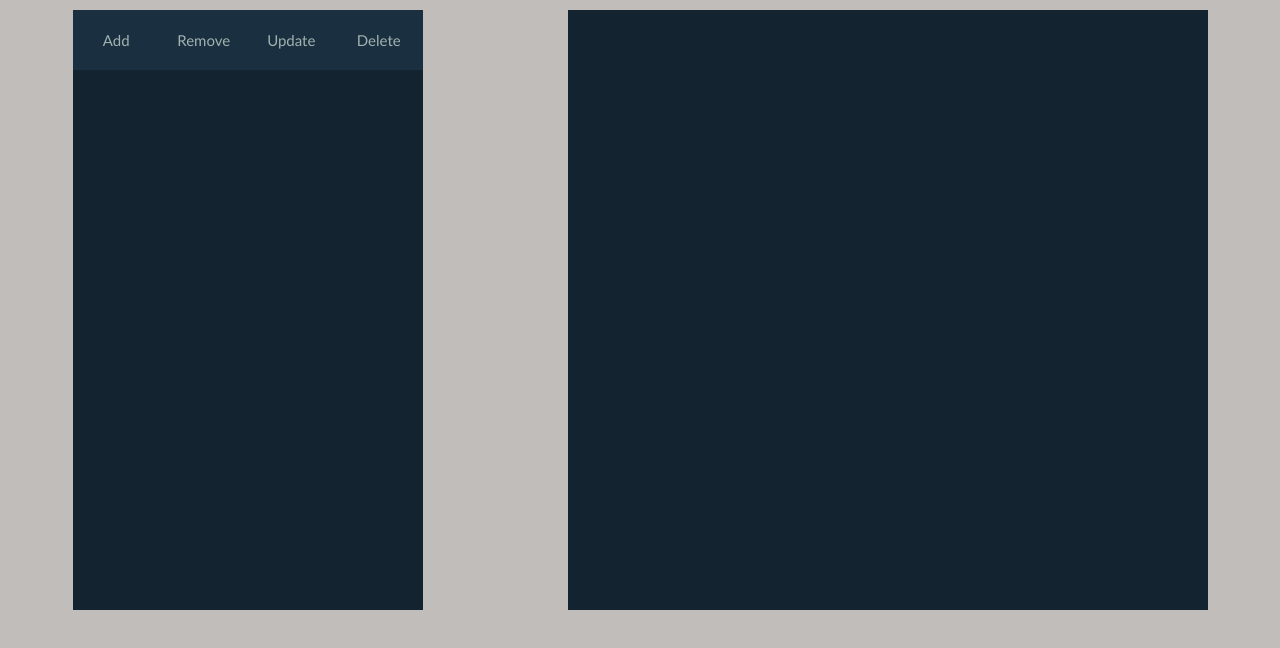
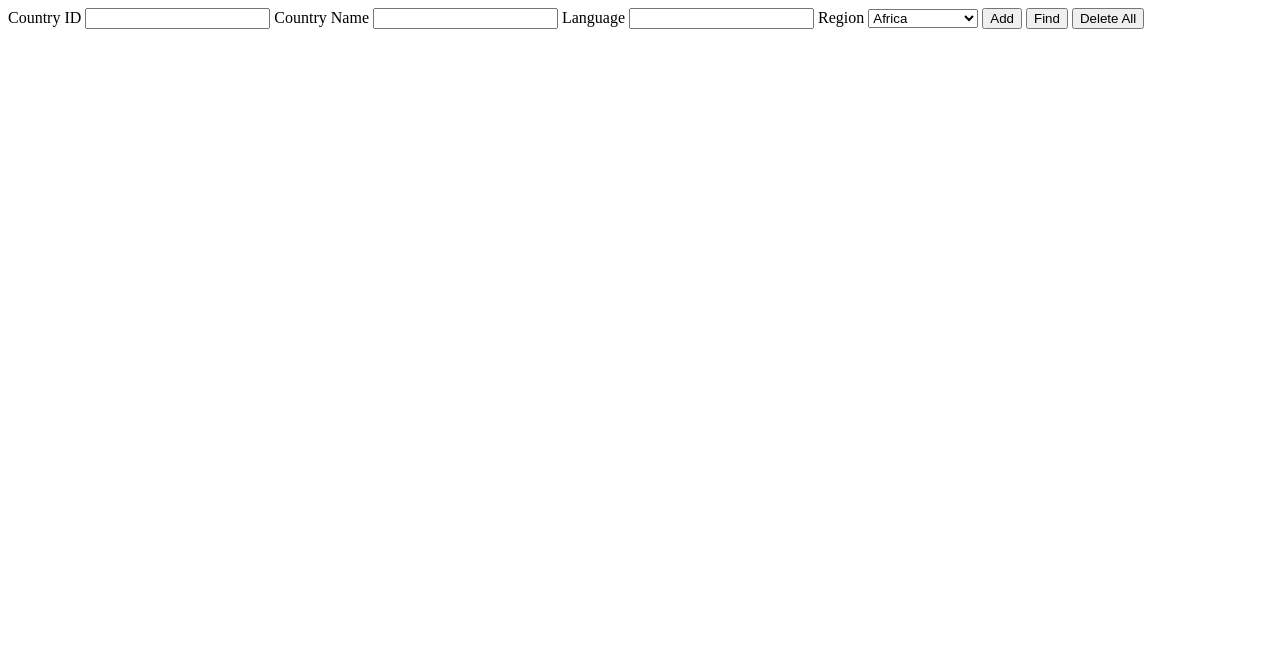
Before and after one commit to Ritheavuth/Assignment, a plain HTML site: page public/index.html in a window 1280 px wide. Drawn offline with nearby package versions, Linux system fonts and the light colour scheme.

Commit message:
Clear Start

```diff
--- a/public/index.html
+++ b/public/index.html
@@ -1,76 +1,38 @@
 <!DOCTYPE html>
 <html lang="en">
-
 <head>
     <meta charset="UTF-8">
     <meta http-equiv="X-UA-Compatible" content="IE=edge">
     <meta name="viewport" content="width=device-width, initial-scale=1.0">
-    <title>Country Info Form</title>
-    <link rel="stylesheet" href="style.css">
-    <link rel="stylesheet" href="https://www.w3schools.com/w3css/4/w3.css">
+    <title>Country Repository</title>
 </head>
+<body>
 
-<body>
-    <div class="form">
-        <div class="tabs">
-            <button class="tab" id="first-tab" onclick="openTab(event, 'Add-tab')">Add</button>
-            <button class="tab" id="second-tab" onclick="openTab(event, 'Remove-tab')">Remove</button>
-            <button class="tab" id="third-tab" onclick="openTab(event, 'Update-tab')">Update</button>
-            <button class="tab" id="last-tab" onclick="openTab(event, 'Delete-tab')">Delete</button>
-        </div>
-        <div class="tab-content w3-animate-opacity" id="Add-tab">
-            <span onclick="closeTab('Add-tab')" class="topright">&times</span>
-            <h4>Country Info:</h4>
-            <form action="" id="Add-form">
+    <form class="country_info">
+        <label for="country_id">Country ID</label>
+        <input type="text" name="country_id">
+        <label for="country_name">Country Name</label>
+        <input type="text" name="country_name">
+        <label for="language">Language</label>
+        <input type="text" name="language">
+        <label for="region">Region</label>
+        <select name="region" placeholder="">
+            <option value="Africa">Africa</option>
+            <option value="Antartica">Antarctica</option>
+            <option value="Australia">Australia</option>
+            <option value="Asia">Asia</option>
+            <option value="Europe">Europe</option>
+            <option value="North-America">North America</option>
+            <option value="South-America">South America</option>
+        </select>
+        <button type="submit" class="add">Add</button>
+        <button class="find">Find</button>
+        <button class="deleteAll">Delete All</button>
+    </form>
 
-                <section class="country_name">
-                    <label for="country_name">Country Name</label>
-                    <input type="text" name="country_name">
-                </section>
-                <button type="submit" class="+">Add</button>
-            </form>
-        </div>
+    <table>
 
-        <div class="tab-content w3-animate-opacity" id="Remove-tab">
-            <span onclick="closeTab('Remove-tab')" class="topright">&times</span>
-            <h4>Remove</h4>
-            <form action="" id="Remove-form">
-
-            </form>
-        </div>
-
-        <div class="tab-content w3-animate-opacity" id="Update-tab">
-            <span onclick="closeTab('Update-tab')" class="topright">&times</span>
-            <h4>Update</h4>
-            <form action="" id="Update-form">
-
-            </form>
-        </div>
-
-        <div class="tab-content w3-animate-opacity" id="Delete-tab">
-            <span onclick="closeTab('Delete-tab')" class="topright">&times</span>
-            <h4>Delete</h4>
-            <form action="" id="Delete-form">
-
-            </form>
-        </div>
-
-    </div>
-
-    <div class="repository">
-
-        <div class="table">
-            <table>
-
-            </table>
-        </div>
-
-
-    </div>
-
-    <script src="script.js"></script>
-
+    </table>
 
 </body>
-
 </html>
--- a/public/script.js
+++ /dev/null
@@ -1,25 +0,0 @@
-function openTab(evt, tab_name) {
-    var i
-    var x = document.getElementsByClassName("tab-content")
-    var y = document.getElementsByClassName("tab")
-    for (i = 0; i < x.length; i++) {
-        x[i].style.display = "none"
-    }
-    for (i = 0; i < y.length; i++) {
-        y[i].className = y[i].className.replace(" active", "")
-    }
-    document.getElementById(tab_name).style.display = "block"
-    evt.currentTarget.className += " active"
-}
-
-function closeTab(tab_name) {
-    var i
-    var x = document.getElementsByClassName("tab-content")
-    var y = document.getElementsByClassName("tab")
-    for (i = 0; i < x.length; i++) {
-        x[i].style.display = "none"
-    }
-    for (i = 0; i < y.length; i++) {
-        y[i].className = y[i].className.replace(" active", "")
-    }
-}
--- a/public/style.css
+++ /dev/null
@@ -1,93 +0,0 @@
-* {
-    font-family: 'Gill Sans', 'Gill Sans MT', Calibri, 'Trebuchet MS', sans-serif;
-}
-
-:root {
-    --hover-color: #1e486b;
-    --tab-font-color-hover: #fff;
-    --tab-font-color-default: #a0b3b0;
-    --tab-color-bg: #13232f;
-    --tabs-color-bg: #1a2f3f;
-    --body-bg: #c1bdba;
-    --table-border-color: #111;
-    --repo-bg: #13232f;
-}
-
-body {
-    display: flex;
-    flex-direction: row;
-    justify-content: space-around;
-    background-color: var(--body-bg);
-}
-
-.form {
-    width: 350px;
-    height: 600px;
-    display: flex;
-    flex-direction: column;
-    background-color: var(--tab-color-bg);
-    margin: 10px 10px;
-}
-
-.form .tabs {
-    overflow: hidden;
-    background-color: var(--tabs-color-bg);
-    display: flex;
-    flex-direction: row;
-    height: 10%;
-}
-
-.tabs button {
-    width: 33.33%;
-    background-color: inherit;
-    border: none;
-    outline: none;
-    cursor: pointer;
-    padding: 14px 16px;
-    transition: 0.5s;
-    font-family:'Gill Sans', 'Gill Sans MT', Calibri, 'Trebuchet MS', sans-serif;
-    font-size: 15px;
-    color: var(--tab-font-color-default);
-}
-
-.form .tabs button:hover {
-    background-color: var(--hover-color);
-    transition: 0.5s;
-    color: var(--tab-font-color-hover);
-}
-
-.form .tabs button.active {
-    background-color: var(--hover-color);
-    color: var(--tab-font-color-hover);
-}
-
-
-.tab-content {
-    background-color: var(--hover-color);
-    height: 90%;
-    padding: 6px 12px;
-    display: none;
-    color: var(--tab-font-color-hover);
-}
-
-.topright {
-    float: right;
-    cursor: pointer;
-    font-size: 28px;
-  }
-
-/* Repository */
-
-.repository {
-    margin: 10px 10px;
-    background-color: var(--repo-bg) ;
-    width: 50%;
-    height: 600px;
-}
-
-.repository .table {
-    margin: 5%;
-    width: 90%;
-    height: 90;
-    background-color: #fff;
-}
```
